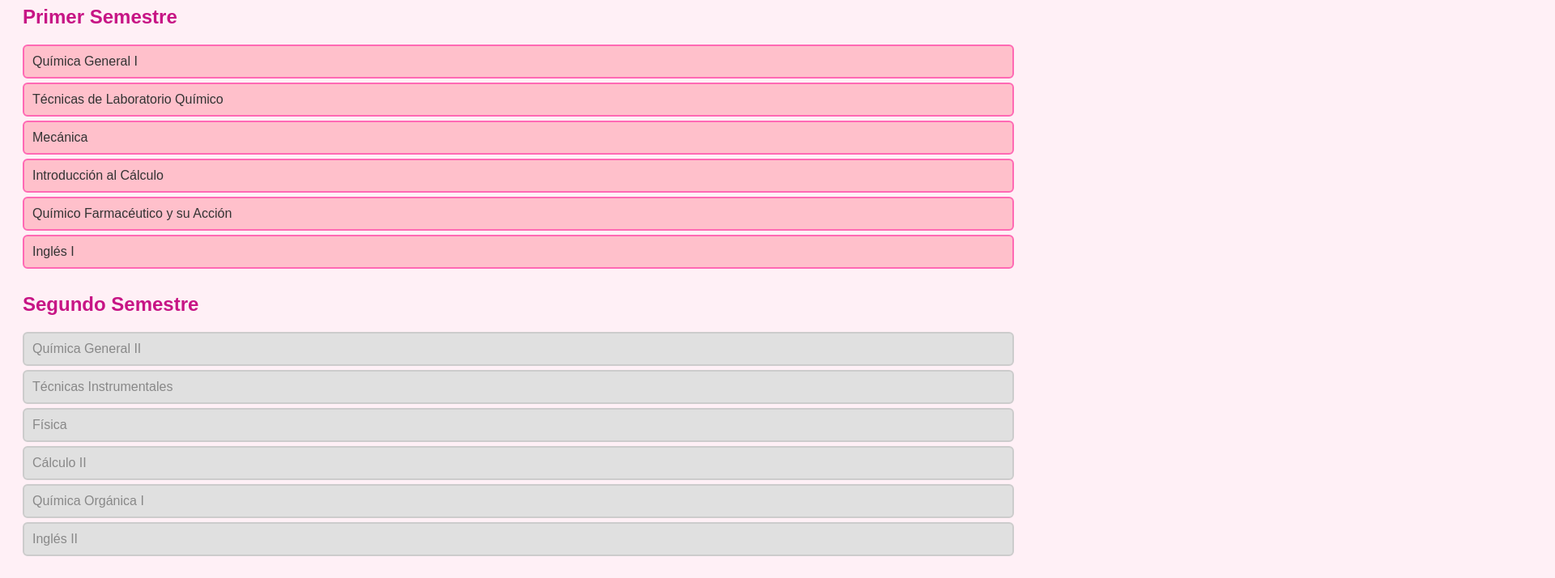
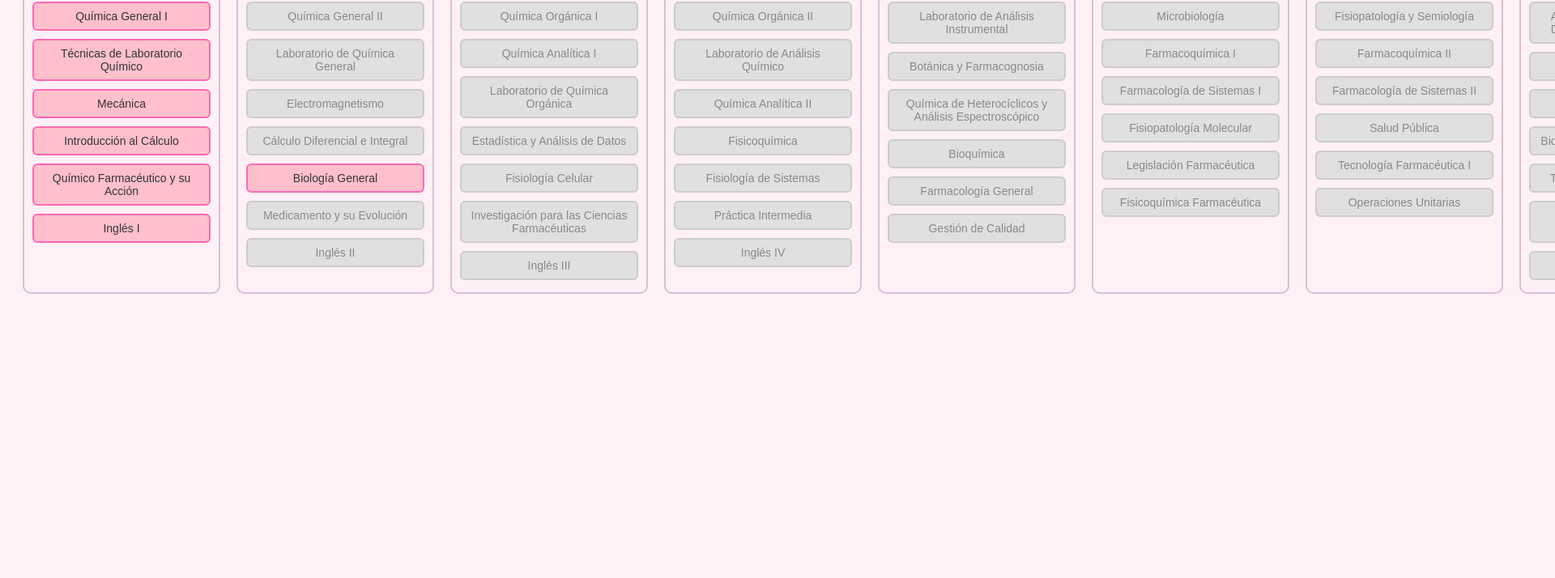
Before and after one commit to cromvtica/Malla-QyF-UCh, a plain HTML site: page index.html in a window 1280 px wide. Shown: the part 101-815 px from the top of the page at 81% size, 1920 px wide, since content can reach past the window. Drawn offline with Linux system fonts and the light colour scheme.

Commit message:
Update index.html

```diff
--- a/index.html
+++ b/index.html
@@ -9,22 +9,35 @@
     font-family: Arial, sans-serif;
     background: #fff0f6;
     padding: 20px;
+    display: flex;
+    gap: 20px;
+    overflow-x: auto;
   }
   h2 {
     color: #c71585;
+    text-align: center;
+    margin-bottom: 10px;
   }
   .semestre {
-    margin-bottom: 30px;
+    display: flex;
+    flex-direction: column;
+    min-width: 220px;
+    border: 2px solid #d8bfd8;
+    border-radius: 10px;
+    background: #fff0f6;
+    padding: 10px;
   }
   .ramo {
     cursor: pointer;
     border: 2px solid #d8bfd8;
     background-color: #fce4ec;
-    padding: 10px;
+    padding: 8px 10px;
     margin: 5px 0;
     border-radius: 6px;
     user-select: none;
-    transition: background-color 0.3s, border-color 0.3s;
+    transition: background-color 0.3s, border-color 0.3s, color 0.3s;
+    font-size: 14px;
+    text-align: center;
   }
   .bloqueado {
     background-color: #e0e0e0;
@@ -46,8 +59,6 @@
 </head>
 <body>
 
-<h1>Malla Curricular Interactiva Completa</h1>
-
 <!-- Primer Semestre -->
 <div class="semestre" id="sem1">
   <h2>Primer Semestre</h2>
@@ -63,62 +74,107 @@
 <div class="semestre" id="sem2">
   <h2>Segundo Semestre</h2>
   <div class="ramo bloqueado" data-id="qg2" data-prereqs="qg1">Química General II</div>
-  <div class="ramo bloqueado" data-id="ti" data-prereqs="tlq">Técnicas Instrumentales</div>
-  <div class="ramo bloqueado" data-id="fis" data-prereqs="mec">Física</div>
-  <div class="ramo bloqueado" data-id="calc2" data-prereqs="calc1">Cálculo II</div>
-  <div class="ramo bloqueado" data-id="qo1" data-prereqs="qg1">Química Orgánica I</div>
+  <div class="ramo bloqueado" data-id="labqg" data-prereqs="qg1,tlq">Laboratorio de Química General</div>
+  <div class="ramo bloqueado" data-id="em" data-prereqs="calc1,mec">Electromagnetismo</div>
+  <div class="ramo bloqueado" data-id="calcdi" data-prereqs="calc1">Cálculo Diferencial e Integral</div>
+  <div class="ramo bloqueado" data-id="bio" data-prereqs="">Biología General</div>
+  <div class="ramo bloqueado" data-id="mevol" data-prereqs="qfa">Medicamento y su Evolución</div>
   <div class="ramo bloqueado" data-id="ing2" data-prereqs="ing1">Inglés II</div>
 </div>
 
 <!-- Tercer Semestre -->
 <div class="semestre" id="sem3">
   <h2>Tercer Semestre</h2>
-  <div class="ramo bloqueado" data-id="qo2" data-prereqs="qo1">Química Orgánica II</div>
-  <div class="ramo bloqueado" data-id="bio" data-prereqs="qfa">Biología</div>
-  <div class="ramo bloqueado" data-id="estat" data-prereqs="calc2">Estadística</div>
+  <div class="ramo bloqueado" data-id="qo1" data-prereqs="qg2">Química Orgánica I</div>
+  <div class="ramo bloqueado" data-id="qa1" data-prereqs="qg2,labqg">Química Analítica I</div>
+  <div class="ramo bloqueado" data-id="labqo" data-prereqs="qg2,labqg">Laboratorio de Química Orgánica</div>
+  <div class="ramo bloqueado" data-id="estad" data-prereqs="calcdi">Estadística y Análisis de Datos</div>
+  <div class="ramo bloqueado" data-id="fcel" data-prereqs="bio,qg1,em">Fisiología Celular</div>
+  <div class="ramo bloqueado" data-id="invest" data-prereqs="mevol,ing2">Investigación para las Ciencias Farmacéuticas</div>
   <div class="ramo bloqueado" data-id="ing3" data-prereqs="ing2">Inglés III</div>
 </div>
 
 <!-- Cuarto Semestre -->
 <div class="semestre" id="sem4">
   <h2>Cuarto Semestre</h2>
-  <div class="ramo bloqueado" data-id="fito" data-prereqs="bio">Fitoquímica</div>
-  <div class="ramo bloqueado" data-id="bioquim" data-prereqs="qo2">Bioquímica</div>
-  <div class="ramo bloqueado" data-id="micro" data-prereqs="bio">Microbiología</div>
+  <div class="ramo bloqueado" data-id="qo2" data-prereqs="qo1">Química Orgánica II</div>
+  <div class="ramo bloqueado" data-id="labaq" data-prereqs="qa1,estad">Laboratorio de Análisis Químico</div>
+  <div class="ramo bloqueado" data-id="qa2" data-prereqs="qa1">Química Analítica II</div>
+  <div class="ramo bloqueado" data-id="fisicoq" data-prereqs="mec,qo1">Fisicoquímica</div>
+  <div class="ramo bloqueado" data-id="fsis" data-prereqs="fcel">Fisiología de Sistemas</div>
+  <div class="ramo bloqueado" data-id="pinter" data-prereqs="invest">Práctica Intermedia</div>
   <div class="ramo bloqueado" data-id="ing4" data-prereqs="ing3">Inglés IV</div>
 </div>
 
 <!-- Quinto Semestre -->
 <div class="semestre" id="sem5">
   <h2>Quinto Semestre</h2>
-  <div class="ramo bloqueado" data-id="farmaco" data-prereqs="bioquim">Farmacología</div>
-  <div class="ramo bloqueado" data-id="analit" data-prereqs="bioquim,ti">Análisis Químico</div>
-  <div class="ramo bloqueado" data-id="genet" data-prereqs="micro">Genética</div>
-  <div class="ramo bloqueado" data-id="ing5" data-prereqs="ing4">Inglés V</div>
+  <div class="ramo bloqueado" data-id="labai" data-prereqs="labaq,qa2">Laboratorio de Análisis Instrumental</div>
+  <div class="ramo bloqueado" data-id="botan" data-prereqs="qa2,qo2">Botánica y Farmacognosia</div>
+  <div class="ramo bloqueado" data-id="qheter" data-prereqs="qo2">Química de Heterocíclicos y Análisis Espectroscópico</div>
+  <div class="ramo bloqueado" data-id="bioquim" data-prereqs="fisicoq,qo2">Bioquímica</div>
+  <div class="ramo bloqueado" data-id="farmag" data-prereqs="fsis,labaq">Farmacología General</div>
+  <div class="ramo bloqueado" data-id="gestcal" data-prereqs="invest">Gestión de Calidad</div>
 </div>
 
 <!-- Sexto Semestre -->
 <div class="semestre" id="sem6">
   <h2>Sexto Semestre</h2>
-  <div class="ramo bloqueado" data-id="biotecn" data-prereqs="genet">Biotecnología</div>
-  <div class="ramo bloqueado" data-id="toxic" data-prereqs="farmaco">Toxicología</div>
-  <div class="ramo bloqueado" data-id="bioinfo" data-prereqs="estat,biotecn">Bioinformática</div>
-  <div class="ramo bloqueado" data-id="ing6" data-prereqs="ing5">Inglés VI</div>
+  <div class="ramo bloqueado" data-id="micro" data-prereqs="bioquim">Microbiología</div>
+  <div class="ramo bloqueado" data-id="farmq1" data-prereqs="farmag,qheter">Farmacoquímica I</div>
+  <div class="ramo bloqueado" data-id="farmags1" data-prereqs="farmag">Farmacología de Sistemas I</div>
+  <div class="ramo bloqueado" data-id="fismol" data-prereqs="bioquim,fsis">Fisiopatología Molecular</div>
+  <div class="ramo bloqueado" data-id="legis" data-prereqs="gestcal,pinter">Legislación Farmacéutica</div>
+  <div class="ramo bloqueado" data-id="fisicoqf" data-prereqs="fisicoq">Fisicoquímica Farmacéutica</div>
 </div>
 
 <!-- Séptimo Semestre -->
 <div class="semestre" id="sem7">
   <h2>Séptimo Semestre</h2>
-  <div class="ramo bloqueado" data-id="farmacog" data-prereqs="farmaco">Farmacognosia</div>
-  <div class="ramo bloqueado" data-id="medicinal" data-prereqs="bioquim,farmaco">Química Medicinal</div>
-  <div class="ramo bloqueado" data-id="seminario" data-prereqs="ing6">Seminario de Investigación</div>
+  <div class="ramo bloqueado" data-id="fissemi" data-prereqs="fismol">Fisiopatología y Semiología</div>
+  <div class="ramo bloqueado" data-id="farmq2" data-prereqs="farmq1">Farmacoquímica II</div>
+  <div class="ramo bloqueado" data-id="farmags2" data-prereqs="micro,farmags1">Farmacología de Sistemas II</div>
+  <div class="ramo bloqueado" data-id="salpub" data-prereqs="legis">Salud Pública</div>
+  <div class="ramo bloqueado" data-id="tecfar1" data-prereqs="fisicoqf,legis">Tecnología Farmacéutica I</div>
+  <div class="ramo bloqueado" data-id="opunit" data-prereqs="fisicoqf">Operaciones Unitarias</div>
 </div>
 
 <!-- Octavo Semestre -->
 <div class="semestre" id="sem8">
   <h2>Octavo Semestre</h2>
-  <div class="ramo bloqueado" data-id="proyecto" data-prereqs="seminario">Proyecto de Título</div>
-  <div class="ramo bloqueado" data-id="practica" data-prereqs="proyecto">Práctica Profesional</div>
+  <div class="ramo bloqueado" data-id="anmed" data-prereqs="farmq2,labai">Análisis de Medicamentos, Doping y Drogas de Abuso</div>
+  <div class="ramo bloqueado" data-id="nutclin" data-prereqs="fissemi">Nutrición Clínica</div>
+  <div class="ramo bloqueado" data-id="bioqc" data-prereqs="fissemi">Bioquímica Clínica</div>
+  <div class="ramo bloqueado" data-id="biofarma" data-prereqs="farmag,tecfar1">Biofarmacia y Farmacocinética</div>
+  <div class="ramo bloqueado" data-id="tecfar2" data-prereqs="tecfar1,opunit">Tecnología Farmacéutica II</div>
+  <div class="ramo bloqueado" data-id="admgfar" data-prereqs="tecfar1">Administración y Gestión Farmacéutica</div>
+  <div class="ramo bloqueado" data-id="estfar" data-prereqs="salpub,estad">Estadística Farmacéutica</div>
+</div>
+
+<!-- Noveno Semestre -->
+<div class="semestre" id="sem9">
+  <h2>Noveno Semestre</h2>
+  <div class="ramo bloqueado" data-id="farmaclin" data-prereqs="biofarma,bioqc">Farmacología Clínica</div>
+  <div class="ramo bloqueado" data-id="brom" data-prereqs="nutclin,labai">Bromatología</div>
+  <div class="ramo bloqueado" data-id="toxic" data-prereqs="bioqc,farmags2">Toxicología</div>
+  <div class="ramo bloqueado" data-id="farmasit" data-prereqs="admgfar,salpub">Farmacia Asistencial</div>
+  <div class="ramo bloqueado" data-id="teccosm" data-prereqs="tecfar2">Tecnología Cosmética</div>
+</div>
+
+<!-- Décimo Semestre -->
+<div class="semestre" id="sem10">
+  <h2>Décimo Semestre</h2>
+  <div class="ramo bloqueado" data-id="farmclin" data-prereqs="farmaclin">Farmacia Clínica</div>
+  <div class="ramo bloqueado" data-id="practprof" data-prereqs="farmaclin,toxic,admgfar">Práctica Profesional en Farmacia Comunitaria</div>
+  <div class="ramo bloqueado" data-id="biotefar" data-prereqs="fismol,tecfar2">Biotecnología Farmacéutica</div>
+  <div class="ramo bloqueado" data-id="ecomark" data-prereqs="admgfar,salpub,farmaclin">Economía y Marketing Farmacéutico</div>
+  <div class="ramo bloqueado" data-id="innov" data-prereqs="estfar">Innovación y Proyectos</div>
+</div>
+
+<!-- Onceavo Semestre -->
+<div class="semestre" id="sem11">
+  <h2>Onceavo Semestre</h2>
+  <div class="ramo bloqueado" data-id="actfinal" data-prereqs="innov,ecomark,farmclin,biotefar,practprof">Actividad Final de Titulación</div>
 </div>
 
 <script>
@@ -133,11 +189,22 @@
     else estadoRamos[ramo.dataset.id] = 'bloqueado';
   });
 
+  // Al cargar, desbloquear solo ramos sin prerrequisito
+  function inicializarEstados() {
+    ramosArray.forEach(ramo => {
+      if (ramo.dataset.prereqs === "") {
+        estadoRamos[ramo.dataset.id] = 'desbloqueado';
+      } else {
+        estadoRamos[ramo.dataset.id] = 'bloqueado';
+      }
+    });
+  }
+
   function actualizarDesbloqueo() {
     ramosArray.forEach(ramo => {
       if (estadoRamos[ramo.dataset.id] === 'aprobado') return;
 
-      const prereqs = ramo.dataset.prereqs.split(',').filter(x => x);
+      const prereqs = ramo.dataset.prereqs.split(',').filter(x => x.trim() !== "");
       if (prereqs.length === 0) {
         estadoRamos[ramo.dataset.id] = 'desbloqueado';
       } else {
@@ -172,6 +239,7 @@
     ramo.addEventListener('click', onClickRamo);
   });
 
+  inicializarEstados();
   actualizarDesbloqueo();
   actualizarClases();
 </script>
```
